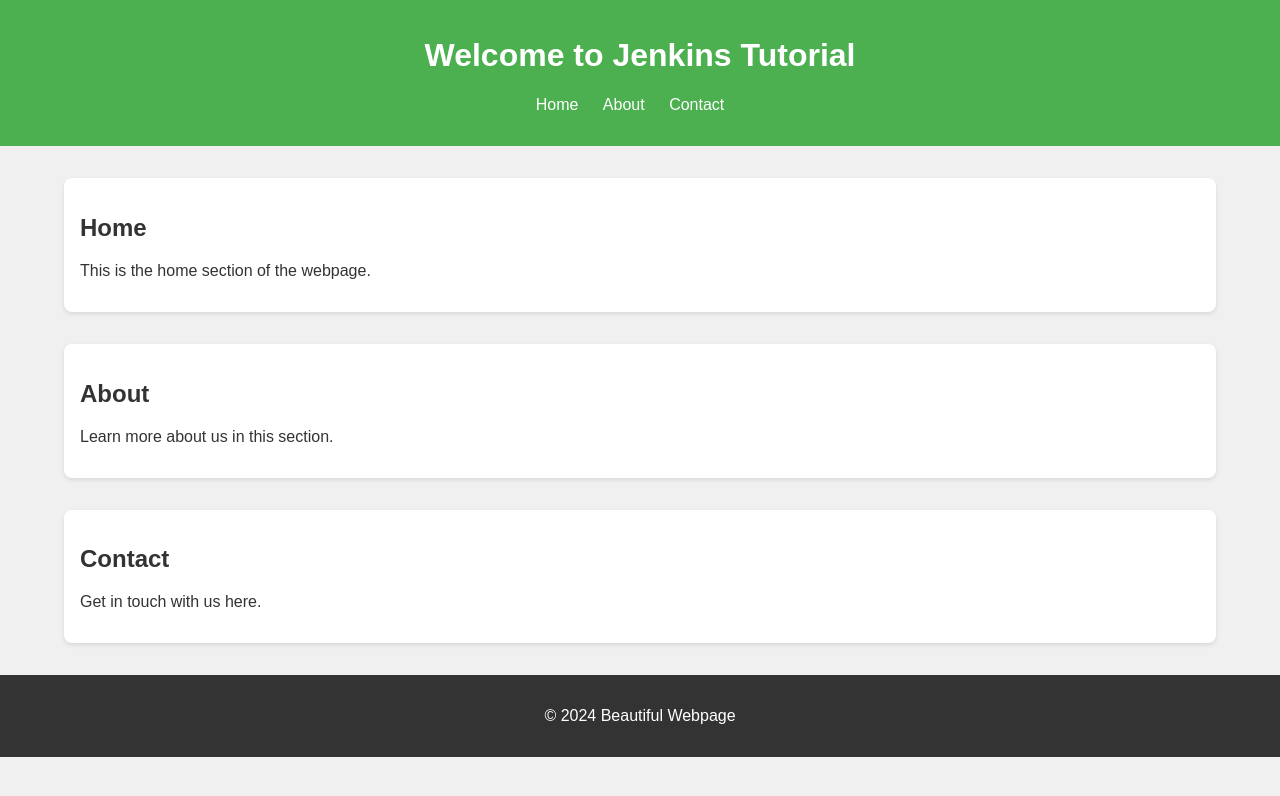
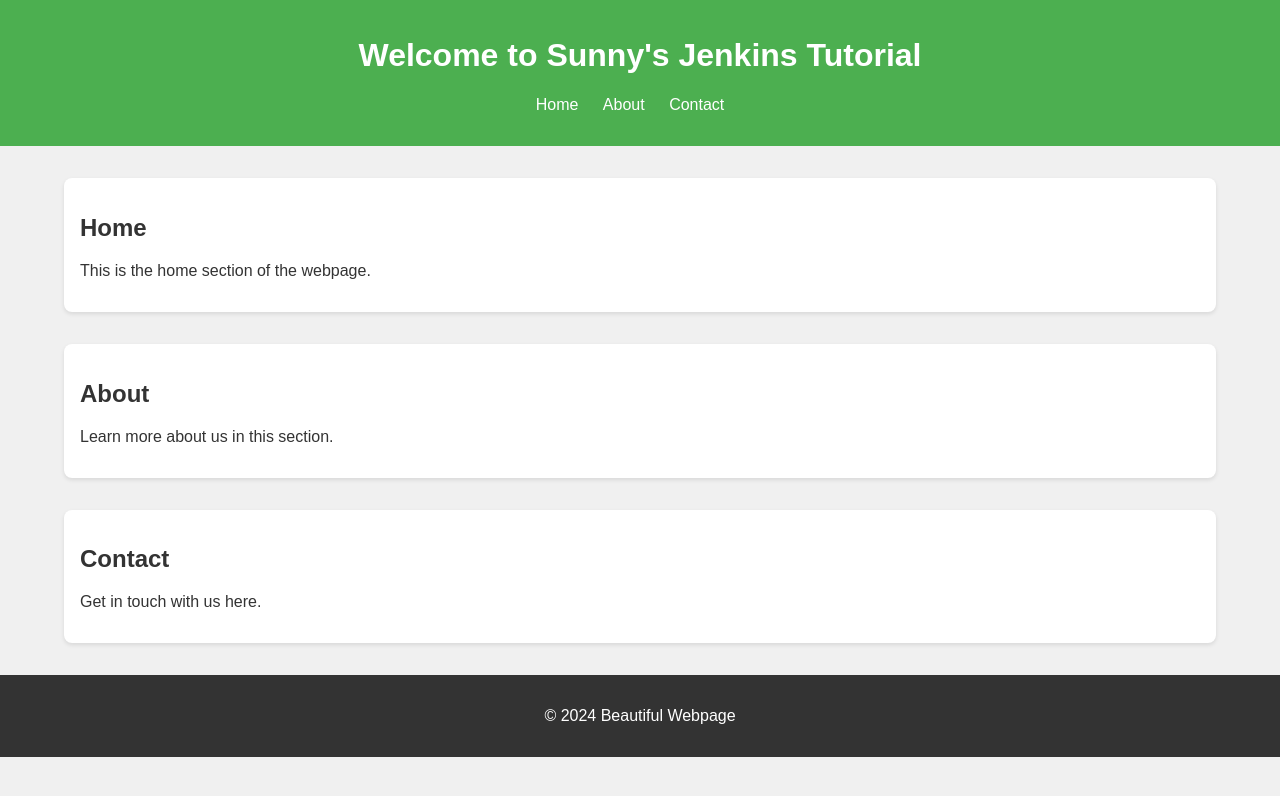
Before and after one commit to SunnySheikh-2023/-pythoncode, a plain HTML site: page index.html in a window 1280 px wide. Drawn offline with Linux system fonts and the light colour scheme.

Commit message:
Update1 index.html

```diff
--- a/index.html
+++ b/index.html
@@ -51,7 +51,7 @@
 </head>
 <body>
     <header>
-        <h1>Welcome to Jenkins Tutorial</h1>
+        <h1>Welcome to Sunny's Jenkins Tutorial</h1>
         <nav>
             <ul>
                 <li><a href="#home">Home</a></li>
```
